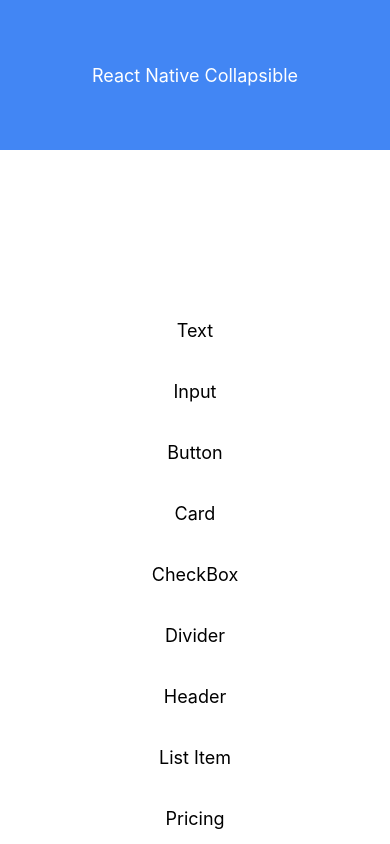
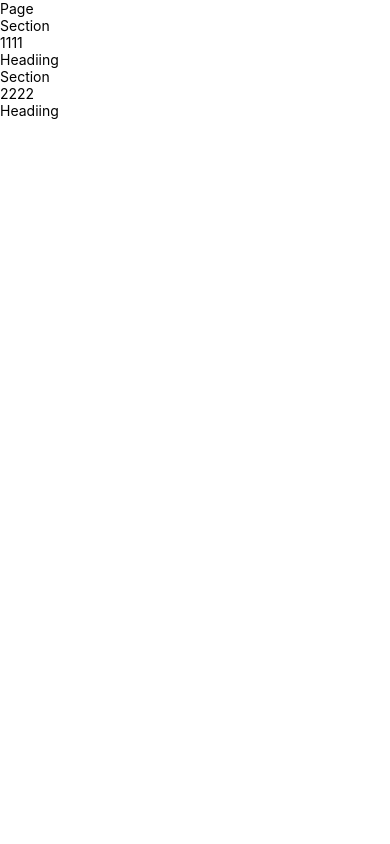
Before and after one commit to tvhfrks12678/react-native-app, a React Native app: screen / in a window 390 px wide. Built offline with nearby package versions, Linux system fonts and the light colour scheme.

Commit message:
:technologist: learn: context

```diff
--- a/App.tsx
+++ b/App.tsx
@@ -14,6 +14,7 @@
 import HeaderScrollableTabView from './features/learns/components/HeaderScrollableTabView';
 import PullRefreshTabView from './features/learns/components/PullRefreshTabView';
 import TabViewSimple from './features/learns/components/TabViewSimple';
+import Page from './features/learns/context/Page';
 import Basics from './features/learns/interpolate/Basics';
 
 export default function App() {
@@ -31,7 +32,8 @@
         {/* <FlatlistSelectable /> */}
         {/* <FlatListSimpleTest /> */}
         {/* <TabViewSimple /> */}
-        <Basics />
+        {/* <Basics /> */}
+        <Page />
       </SafeAreaView>
     </>
   );
--- /dev/null
+++ b/features/learns/context/Heading.tsx
@@ -0,0 +1,25 @@
+import {useContext} from 'react';
+import {LevelContext} from './LevelContext';
+import {Text} from 'react-native';
+
+export default function Heading({children}) {
+  const level = useContext(LevelContext);
+  switch (level) {
+    case 1:
+      return (
+        <>
+          <Text>1111</Text>
+          {children}
+        </>
+      );
+    case 2:
+      return (
+        <>
+          <Text>2222</Text>
+          {children}
+        </>
+      );
+    default:
+      throw Error('Unknown level: ' + level);
+  }
+}
--- /dev/null
+++ b/features/learns/context/LevelContext.ts
@@ -0,0 +1,3 @@
+import {createContext} from 'react';
+
+export const LevelContext = createContext(1);
--- /dev/null
+++ b/features/learns/context/Page.tsx
@@ -0,0 +1,21 @@
+import {Text} from 'react-native';
+import Heading from './Heading';
+import Section from './Section';
+
+export default function Page() {
+  return (
+    <>
+      <Text>Page</Text>
+      <Section level={1}>
+        <Heading>
+          <Text>Headiing</Text>
+        </Heading>
+      </Section>
+      <Section level={2}>
+        <Heading>
+          <Text>Headiing</Text>
+        </Heading>
+      </Section>
+    </>
+  );
+}
--- /dev/null
+++ b/features/learns/context/Section.tsx
@@ -0,0 +1,11 @@
+import {Text} from 'react-native';
+import {LevelContext} from './LevelContext';
+
+export default function Section({level, children}) {
+  return (
+    <>
+      <Text>Section</Text>
+      <LevelContext.Provider value={level}>{children}</LevelContext.Provider>
+    </>
+  );
+}
```
